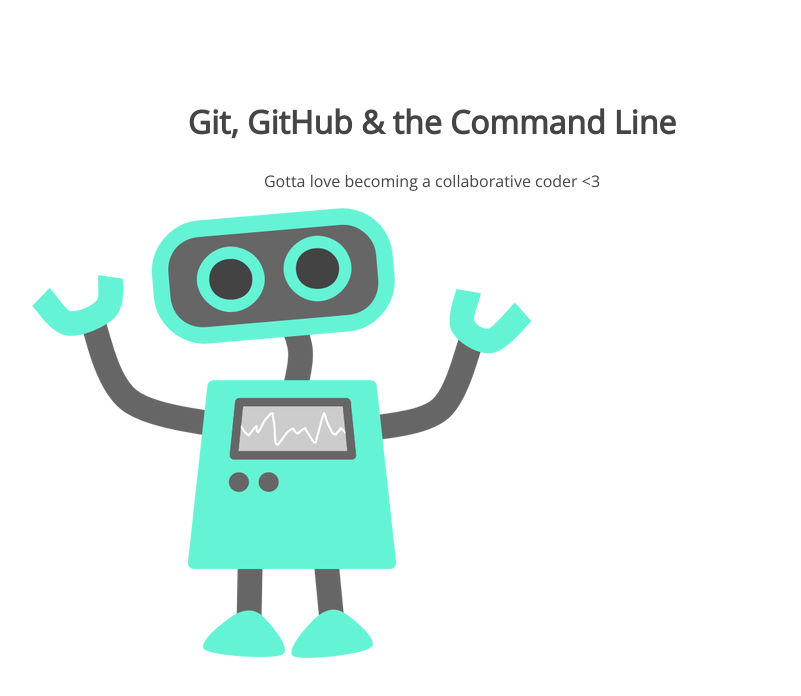
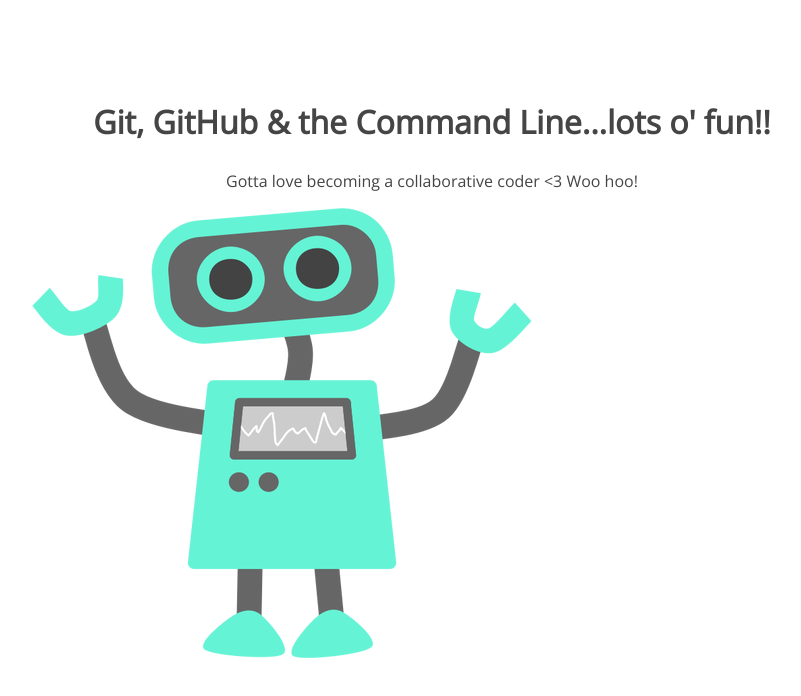
Before and after one commit to sandyvern/105-project, a plain HTML site: page index.html in a window 1280 px wide. Shown: the whole page, without its empty margins (208-1009 px from the left). Drawn offline with nearby package versions, Linux system fonts and the light colour scheme.

Commit message:
edited heading and paragraph

```diff
--- a/index.html
+++ b/index.html
@@ -8,8 +8,8 @@
 </head>
 <body>
 	<section>
-		<h1>Git, GitHub & the Command Line</h1>
-		<p>Gotta love becoming a collaborative coder <3</p>
+		<h1>Git, GitHub & the Command Line...lots o' fun!!</h1>
+		<p>Gotta love becoming a collaborative coder <3 Woo hoo!</p>
 		<img src="img/happy-blue-robot.png">
 	</section>
 </body>
```
